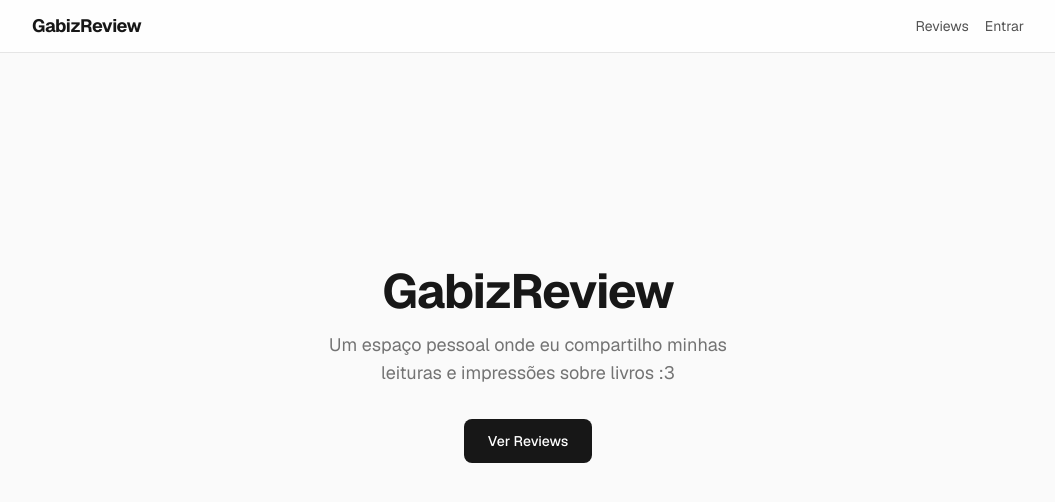
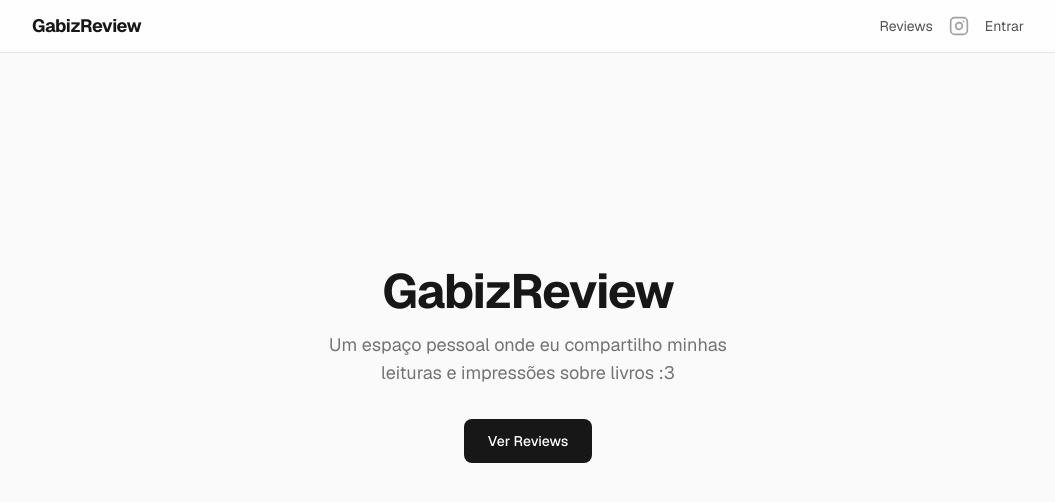
Before and after one commit to gabizdini/GabizReview, a Next.js app: page / in a window 1280 px wide. Shown: the top 502 px of the page, without its empty margins (112-1167 px from the left). Built offline with nearby package versions, Linux system fonts and the light colour scheme; no server answers.

Commit message:
feat: add Instagram link and improve card layout

```diff
--- a/src/components/admin-review-list.tsx
+++ b/src/components/admin-review-list.tsx
@@ -1,6 +1,7 @@
 "use client";
 
 import { useEffect, useState } from "react";
+import { Heart } from "lucide-react";
 import { getAllReviews, deleteReview } from "@/services/reviews";
 import { RatingStars } from "@/components/rating-stars";
 import type { Review } from "@/types/review";
@@ -95,6 +96,9 @@ export function AdminReviewList({ onEdit, refreshKey }: AdminReviewListProps) {
                 <h3 className="truncate font-medium">{review.bookTitle}</h3>
                 <p className="text-sm text-neutral-500">{review.author}</p>
                 <div className="mt-1 flex items-center gap-2">
+                  {review.isFavorite && (
+                    <Heart className="h-4 w-4 fill-red-500 text-red-500" />
+                  )}
                   <RatingStars rating={review.rating} />
                   {formatted && (
                     <time className="text-xs text-neutral-400">{formatted}</time>
--- a/src/components/navbar.tsx
+++ b/src/components/navbar.tsx
@@ -24,6 +24,18 @@ export function Navbar() {
           <Link href="/reviews" className={isActive("/reviews")}>
             Reviews
           </Link>
+          <a
+            href="https://www.instagram.com/gabrielidiniz"
+            target="_blank"
+            rel="noopener noreferrer"
+            className="text-neutral-400 transition hover:text-pink-500"
+          >
+            <svg className="h-5 w-5" viewBox="0 0 24 24" fill="none" stroke="currentColor" strokeWidth="2" strokeLinecap="round" strokeLinejoin="round">
+              <rect width="20" height="20" x="2" y="2" rx="5" ry="5" />
+              <path d="M16 11.37A4 4 0 1 1 12.63 8 4 4 0 0 1 16 11.37z" />
+              <line x1="17.5" x2="17.51" y1="6.5" y2="6.5" />
+            </svg>
+          </a>
           {user ? (
             <>
               <Link href="/admin" className={isActive("/admin")}>
--- a/src/components/review-card.tsx
+++ b/src/components/review-card.tsx
@@ -14,8 +14,13 @@ export function ReviewCard({ review }: { review: Review }) {
   return (
     <Link
       href={`/reviews/${review.id}`}
-      className="group flex gap-4 rounded-lg border border-neutral-200 bg-white p-4 transition hover:shadow-md dark:border-neutral-800 dark:bg-neutral-900"
+      className="group relative block rounded-lg border border-neutral-200 bg-white p-4 transition hover:shadow-md dark:border-neutral-800 dark:bg-neutral-900"
     >
+      {review.isFavorite && (
+        <Heart className="absolute right-3 top-3 h-4 w-4 fill-red-500 text-red-500" aria-label="Queridinho" />
+      )}
+
+      <div className="flex gap-4">
         {review.coverUrl && (
           <img
             src={review.coverUrl}
@@ -25,18 +30,13 @@ export function ReviewCard({ review }: { review: Review }) {
         )}
 
         <div className="min-w-0 flex-1">
-        <div className="mb-1 flex items-start justify-between gap-2">
           <h3 className="font-semibold leading-snug group-hover:text-blue-600 dark:group-hover:text-blue-400">
             {review.bookTitle}
           </h3>
-          <div className="flex shrink-0 items-center gap-1">
-            {review.isFavorite && (
-              <Heart className="h-4 w-4 fill-red-500 text-red-500" aria-label="Queridinho" />
-            )}
+          <p className="text-sm text-neutral-500">{review.author}</p>
+          <div className="mt-1.5">
             <RatingStars rating={review.rating} />
           </div>
-        </div>
-        <p className="text-sm text-neutral-500">{review.author}</p>
           {review.title && (
             <p className="mt-2 line-clamp-2 text-sm text-neutral-600 dark:text-neutral-400">
               {review.title}
@@ -46,6 +46,7 @@ export function ReviewCard({ review }: { review: Review }) {
             <time className="mt-2 block text-xs text-neutral-400">{formatted}</time>
           )}
         </div>
+      </div>
     </Link>
   );
 }
--- a/src/components/review-form.tsx
+++ b/src/components/review-form.tsx
@@ -218,7 +218,6 @@ export function ReviewForm({ review, onSaved, onCancel }: ReviewFormProps) {
               : "Criar Review"}
         </button>
 
-        {review && (
         <button
           type="button"
           onClick={onCancel}
@@ -226,7 +225,6 @@ export function ReviewForm({ review, onSaved, onCancel }: ReviewFormProps) {
         >
           Cancelar
         </button>
-        )}
       </div>
     </form>
   );
```
Lines whose indentation alone changed are shown as unchanged.
